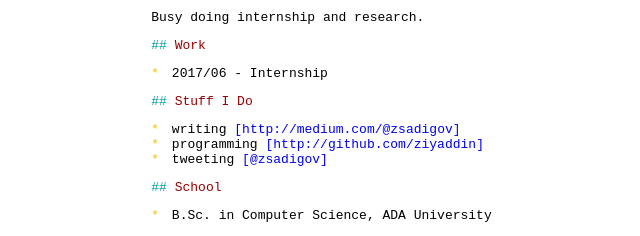
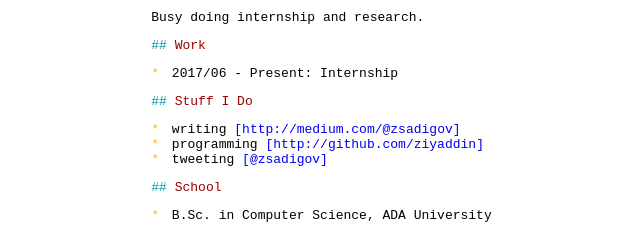
Before and after one commit to ziyaddin/ziyaddin.github.io, a plain HTML site: page index.html in a window 1280 px wide. Shown: the part 143-379 px from the top of the page, 214-854 px from the left. Drawn offline with Linux system fonts and the light colour scheme.

Commit message:
fix job date

```diff
--- a/index.html
+++ b/index.html
@@ -20,7 +20,7 @@
 <h2 id="work">Work</h2>
 
 <ul>
-<li>2017/06 - Internship</li>
+<li>2017/06 - Present: Internship</li>
 </ul>
 
 <h2 id="stuff_i_do">Stuff I Do</h2>
```
